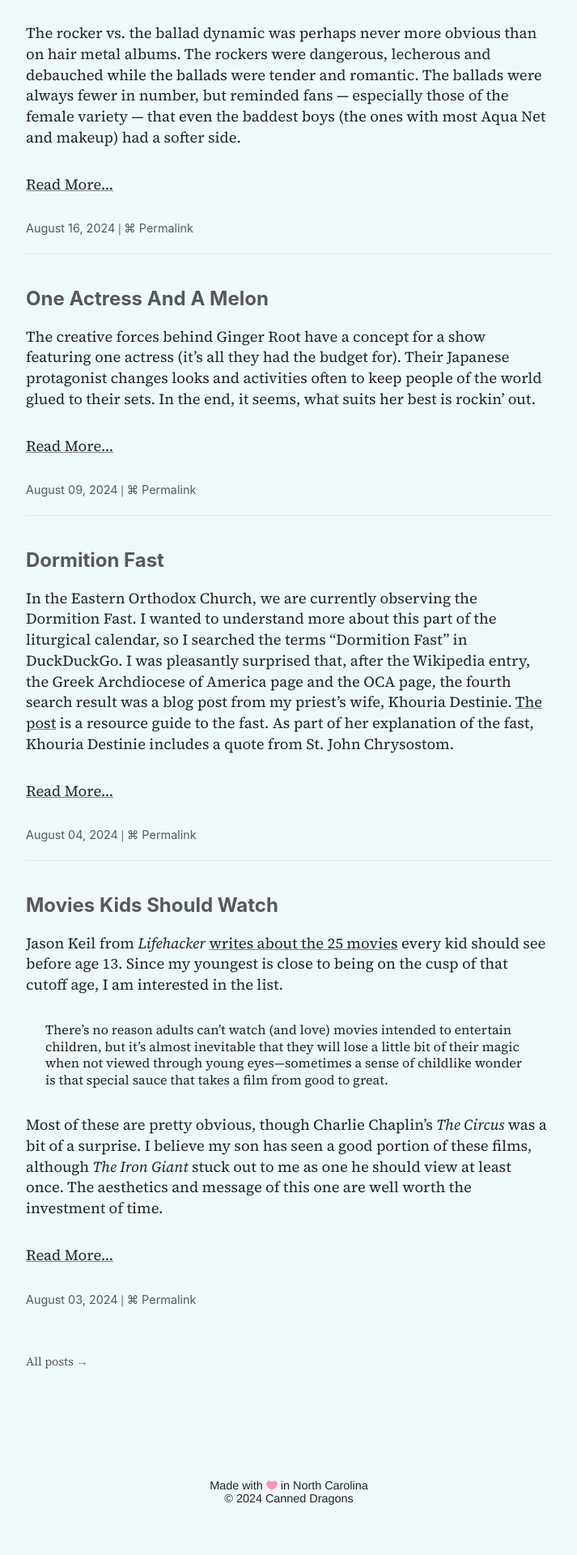
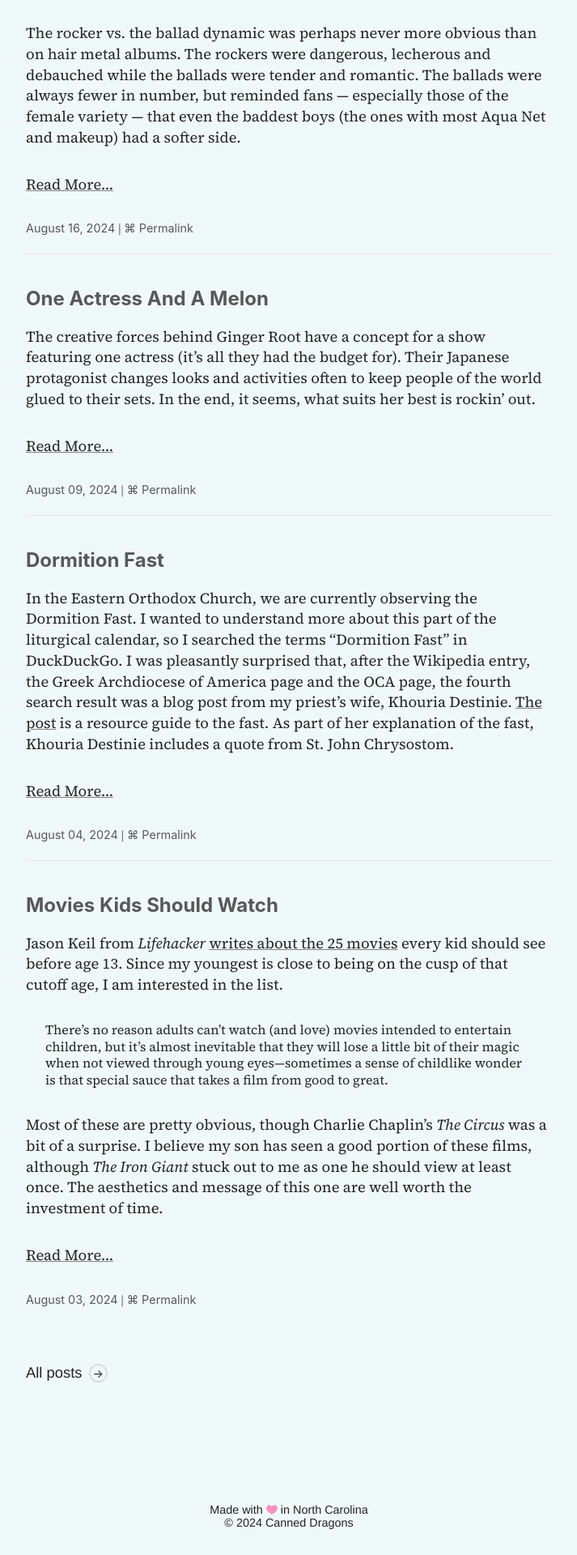
Before and after one commit to frostedechoes/canneddragons, a Jekyll site: the page built from index.md, in a window 1280 px wide. Shown: the part 2092-4012 px from the top of the page at 81% size, without its empty margins (283-996 px from the left). Built offline with Jekyll 4.4.1, drawn with Linux system fonts in a browser that asks for light colours; nearby versions of some CDN libraries; before the commit the page ends 3982 px from its top, so only the background shows below that.

Commit message:
added all posts styling

```diff
--- a/_layouts/index.html
+++ b/_layouts/index.html
@@ -42,7 +42,7 @@
 
 -->
 
-<p><a href="/archive" class="internal-link">All posts →</a></p>
+<p><a href="/archive" class="more">All posts</a></p>
 
 </main>
 
--- a/css/main.scss
+++ b/css/main.scss
@@ -409,6 +409,51 @@ aside, .callout {
   }
 }
 
+/* All Posts  */
+
+a.more {
+  color: var(--main-text-color);
+  margin-top: 15px;
+  margin-bottom: 15px;
+    white-space: nowrap;
+   display: inline-block;
+    text-decoration: none;
+    border: none;
+    font-family: "Helvetica Neue", Helvetica, Arial, sans-serif;
+  }
+
+  a.more:hover {
+    border: none;
+    color: var(--link-color);
+    text-decoration: none;
+  }
+
+  a.more::after {
+  font-family: -apple-system,BlinkMacSystemFont,'avenir next',avenir,'helvetica neue',helvetica,ubuntu,roboto,noto,'segoe ui',arial,sans-serif;
+  content: "→";
+  font-size: 14px;
+  color: var(--text);
+  margin-left: .5rem;
+  height: 1.2rem;
+  width: 1.2rem;
+  justify-content: center;
+  align-items: center;
+  text-align: center;
+  display: inline-flex;
+  text-decoration: none;
+  border: 2px solid #ddd;
+  border-radius: 50%;
+  transition-property: transform,border,background,color;
+  }
+
+  a.more:hover:after {
+    opacity: 1;
+      border: 2px solid transparent;
+      background: var(--link-color);
+      color: #fff;
+      }
+
+
 .copy-buttons {
   margin-top: calc(.5 * var(--line-height));
 }
```
